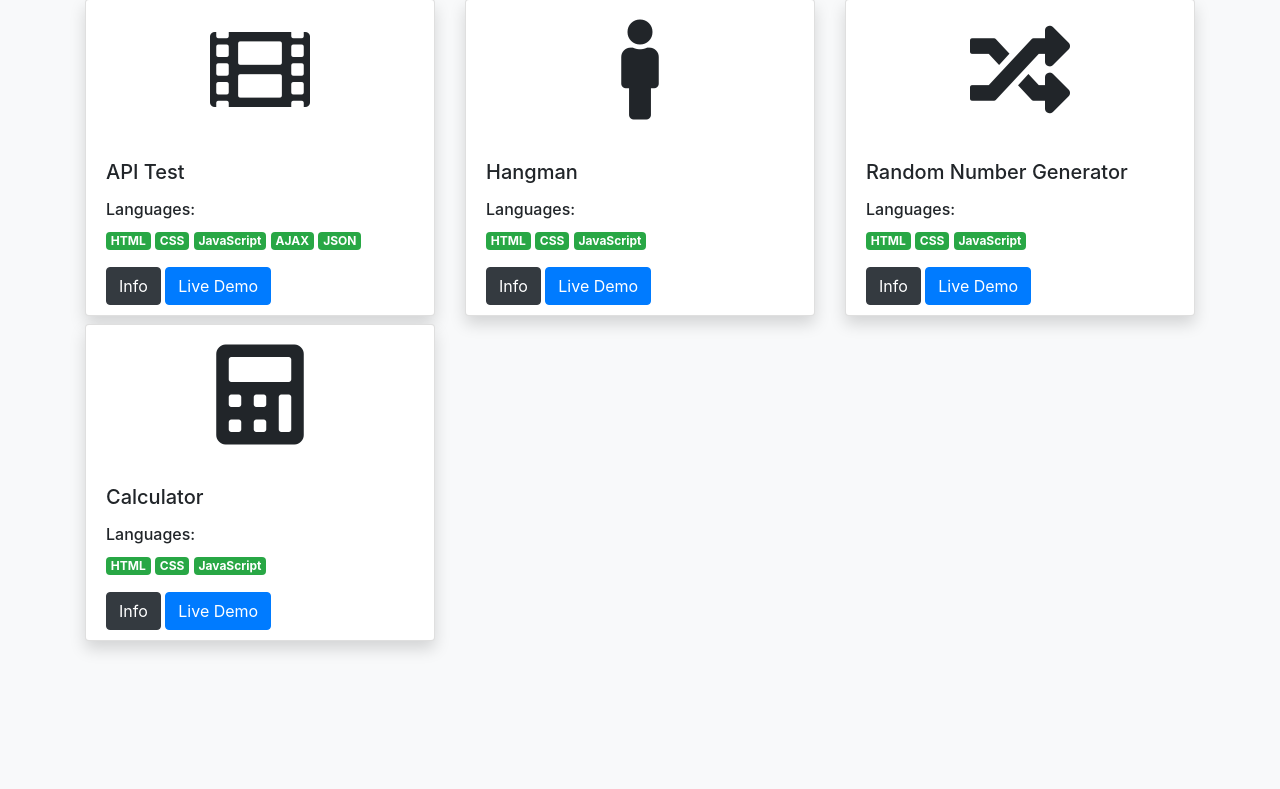
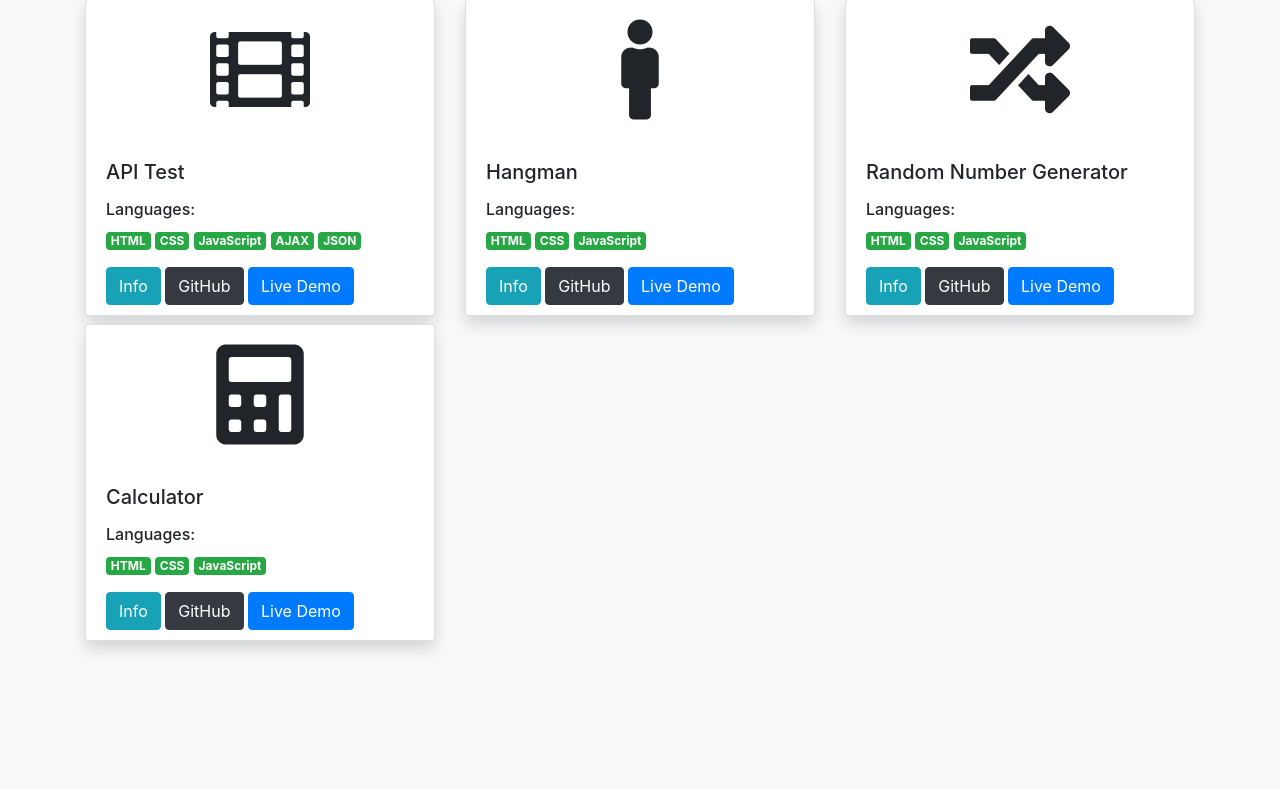
Before and after one commit to PeterAnderson1993/peteranderson.xyz, a PHP site: page / in a window 1280 px wide. Shown: the part 2928-3717 px from the top of the page. Run offline with PHP 8.4, Linux system fonts and the light colour scheme; some libraries are stand-ins or nearby versions.

Commit message:
Added GitHub Links for the individual projects

```diff
--- /dev/null
+++ b/desktop.ini
@@ -0,0 +1,4 @@
+[ViewState]
+Mode=
+Vid=
+FolderType=Generic
--- a/index.php
+++ b/index.php
@@ -332,7 +332,7 @@ $last_modified_date_random = date("jS F Y", filemtime('projects/random_number_ge
 						  <p class="card-text"><h6>Languages:</h6><span class="badge badge-success">HTML</span> <span class="badge badge-success">CSS</span> <span class="badge badge-success">JavaScript</span> <span class="badge badge-success">AJAX</span> <span class="badge badge-success">JSON</span></p>
 
 						  <div class="sticky">
-							<button type="button" class="btn btn-dark" data-toggle="modal" data-target="#APIModal">
+							<button type="button" class="btn btn-info" data-toggle="modal" data-target="#APIModal">
 								Info
 							 </button>
 							  <!-- The Modal -->
@@ -367,6 +367,7 @@ $last_modified_date_random = date("jS F Y", filemtime('projects/random_number_ge
 								  </div>
 								</div>
 							  </div>
+							<a href="https://github.com/PeteDawg5000/peteranderson.x10host.com/tree/master/projects/api_test" target="_blank" class="btn btn-dark">GitHub</a>
 							<a href="projects/api_test/AllThree.html" target="_blank" class="btn btn-primary">Live Demo</a>
 						  </div>
 						</div>
@@ -382,7 +383,7 @@ $last_modified_date_random = date("jS F Y", filemtime('projects/random_number_ge
 
 						  <div class="sticky">
 
-							<button type="button" class="btn btn-dark" data-toggle="modal" data-target="#hangmanModal">
+							<button type="button" class="btn btn-info" data-toggle="modal" data-target="#hangmanModal">
 								Info
 							 </button>
 							  <!-- The Modal -->
@@ -422,7 +423,7 @@ $last_modified_date_random = date("jS F Y", filemtime('projects/random_number_ge
 								  </div>
 								</div>
 							  </div>
-
+							<a href="https://github.com/PeteDawg5000/peteranderson.x10host.com/tree/master/projects/hangman" target="_blank" class="btn btn-dark">GitHub</a>
 							<a href="projects\hangman\Hangman.html" target="_blank" class="btn btn-primary">Live Demo</a>
 						  </div>
 						</div>
@@ -438,7 +439,7 @@ $last_modified_date_random = date("jS F Y", filemtime('projects/random_number_ge
 						  <br>
 						  <div class="sticky">
 
-							<button type="button" class="btn btn-dark" data-toggle="modal" data-target="#randomModal">
+							<button type="button" class="btn btn-info" data-toggle="modal" data-target="#randomModal">
 								Info
 							 </button>
 							  <!-- The Modal -->
@@ -470,7 +471,7 @@ $last_modified_date_random = date("jS F Y", filemtime('projects/random_number_ge
 								  </div>
 								</div>
 							  </div>
-
+							<a href="https://github.com/PeteDawg5000/peteranderson.x10host.com/tree/master/projects/random_number_generator" target="_blank" class="btn btn-dark">GitHub</a>
 							<a href="projects\random_number_generator\RanNumGen.html" target="_blank" class="btn btn-primary">Live Demo</a>
 						  </div>
 						</div>
@@ -490,7 +491,7 @@ $last_modified_date_random = date("jS F Y", filemtime('projects/random_number_ge
 
 						  <div class="sticky">
 
-							<button type="button" class="btn btn-dark" data-toggle="modal" data-target="#calcModal">
+							<button type="button" class="btn btn-info" data-toggle="modal" data-target="#calcModal">
 								Info
 							 </button>
 							  <!-- The Modal -->
@@ -521,7 +522,7 @@ $last_modified_date_random = date("jS F Y", filemtime('projects/random_number_ge
 								  </div>
 								</div>
 							  </div>
-
+							<a href="https://github.com/PeteDawg5000/peteranderson.x10host.com/tree/master/projects/calculator" target="_blank" class="btn btn-dark">GitHub</a>
 							<a href="projects\calculator\Default.html" target="_blank" class="btn btn-primary">Live Demo</a>
 						  </div>
 						</div>
```
Also changed, not shown: 1 other file.
